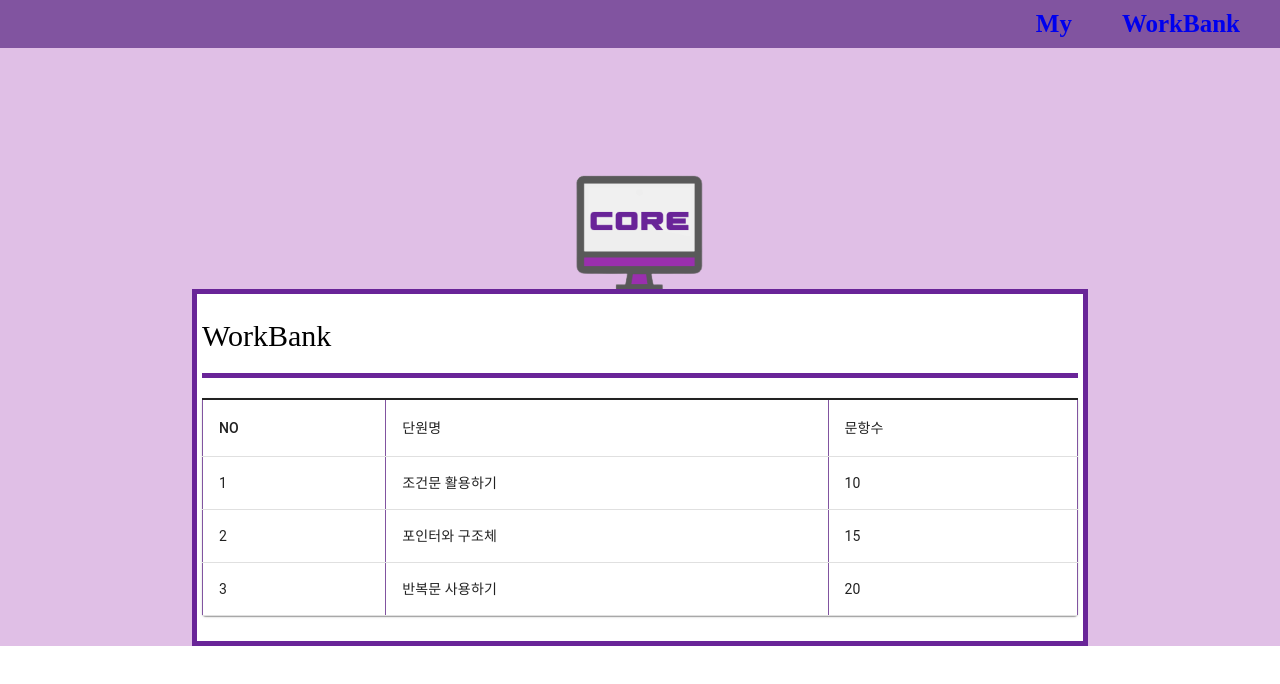
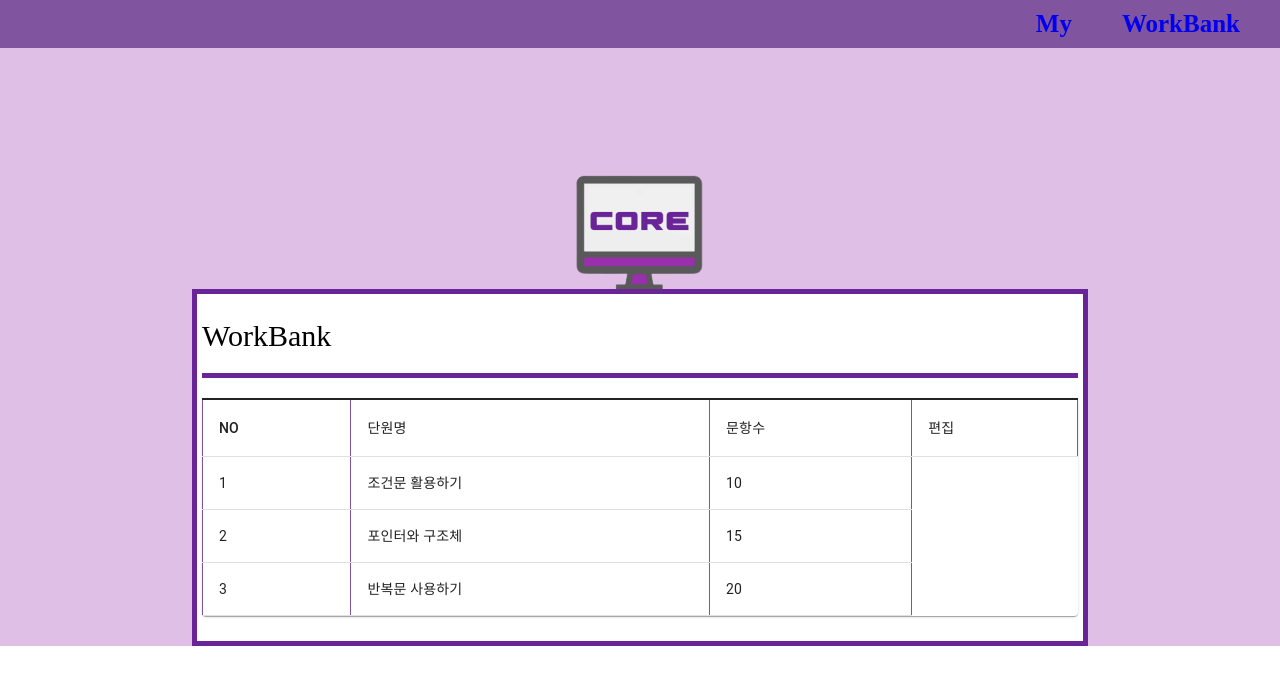
Before and after one commit to Happhee/CORE, a React (Create React App) app in the folder core/: page /teacher/workbank in a window 1280 px wide. Shown: the top 684 px of the page. Built offline with nearby package versions, Linux system fonts and the light colour scheme.

Commit message:
[ADD] 워크뱅크 표 만들기

```diff
--- a/core/src/components/CoreTable.js
+++ b/core/src/components/CoreTable.js
@@ -9,14 +9,13 @@ import TableBody from '@material-ui/core/TableBody';
 import TableRow from '@material-ui/core/TableRow';
 import TableCell from '@material-ui/core/TableCell';
 import { withStyles } from '@material-ui/core/styles';
-import UnitAdd from '../components/UnitAdd';
 
 
 
 const styles = theme => ({
     root: {
         width: "100%",
-        marginTop: theme.spacing.unit,
+        marginTop: theme.spacing(4),
         overflowX: "auto"
     },
     table: {
@@ -25,7 +24,8 @@ const styles = theme => ({
 });
 function CoreTable(props) {
     let [unit, setUnit] = useState(props.unit);
-
+    let table_cells = props.table_cells;
+    let edit = props.edit;
 
     return (
         <div >
@@ -33,14 +33,14 @@ function CoreTable(props) {
                 <Table className={styles.table}>
                     <TableHead>
                         <TableRow>
-                            <TableCell>NO</TableCell>
-                            <TableCell>단원명</TableCell>
-                            <TableCell>문항수</TableCell>
+                            {table_cells.map((cell, index) => {
+                                return <TableCell key={index}>{cell}</TableCell>
+                            })}
                         </TableRow>
                     </TableHead>
                     <TableBody>
                         {unit.map(c => {
-                            return <Unit id={c.id} name={c.name} count={c.count} />
+                            return <Unit key={c.id} id={c.id} name={c.name} count={c.count} edit={edit} />
                         })}
                     </TableBody>
                 </Table>
--- a/core/src/components/Unit.js
+++ b/core/src/components/Unit.js
@@ -1,14 +1,20 @@
 import React from 'react';
 import TableRow from '@material-ui/core/TableRow';
 import TableCell from '@material-ui/core/TableCell';
-
+import CoreDialog from './CoreDialog';
 class Customer extends React.Component {
     render() {
+        let edit = null;
+        if (this.props.edit) {
+            console.log(this.props.edit);
+        }
+
         return (
             <TableRow>
                 <TableCell>{this.props.id}</TableCell>
                 <TableCell>{this.props.name}</TableCell>
                 <TableCell>{this.props.count}</TableCell>
+                {edit}
             </TableRow>
         )
     }
--- a/core/src/teacher/components/WorkBank.js
+++ b/core/src/teacher/components/WorkBank.js
@@ -4,11 +4,15 @@ import Toolbar from '../../components/Toolbar';
 import { ReactComponent as Core_Logo } from '../../css/Core.svg'
 import CoreTable from '../../components/CoreTable';
 
+
 function WorkBank() {
     console.log('워크뱅크렌더');
     let toolbar = [
         { id: 1, title: 'My', link: '/teacher/my' },
         { id: 2, title: 'WorkBank', link: '/teacher/workbank' }];
+
+    let table_cells = ['NO', '단원명', '문항수', '편집']
+    let edit = true;
 
     let unit = [
         {
@@ -39,7 +43,7 @@ function WorkBank() {
                         <span>WorkBank</span>
                     </div>
                     <div className="coretable_workbank">
-                        <CoreTable unit={unit} />
+                        <CoreTable table_cells={table_cells} unit={unit} edit={edit} />
                     </div>
 
                 </div>
```
Lines whose indentation alone changed are shown as unchanged.
